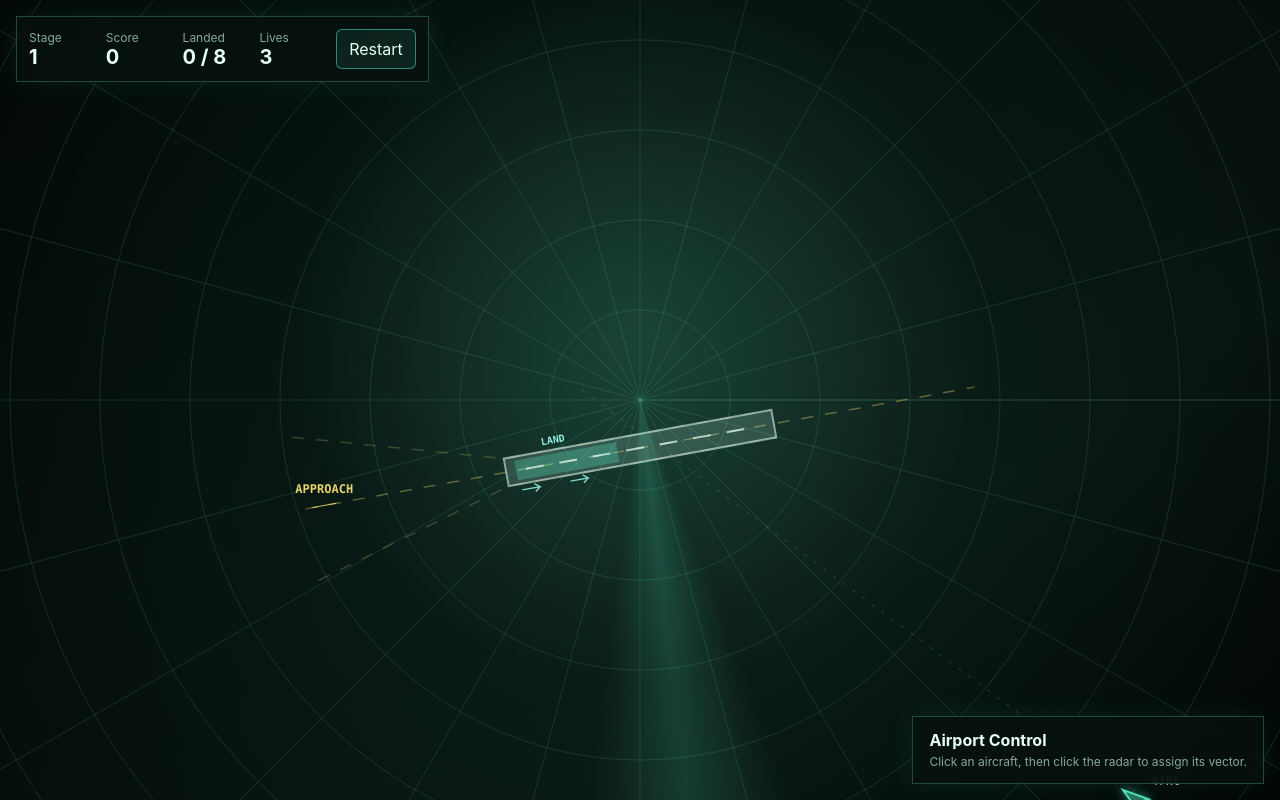
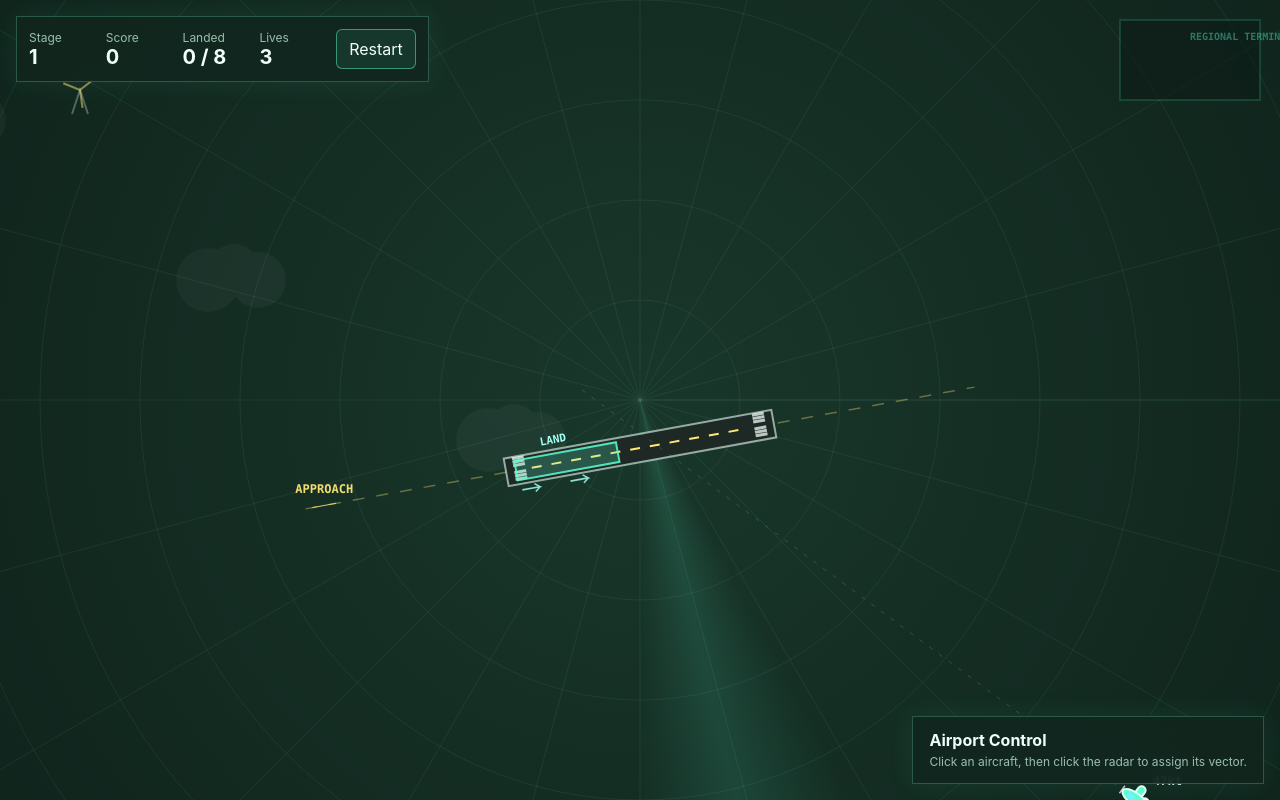
Before and after one commit to ethanpark0726/airport_control, a plain HTML site: page index.html in a window 1280 px wide. Drawn offline with Linux system fonts and the light colour scheme; animation ran at ten frames a second.

Commit message:
feat: implement Phase 2 Cozy Visual Refresh and add Shields.io badges banner

```diff
--- a/game.js
+++ b/game.js
@@ -419,7 +419,7 @@ function loseLife() {
 
 function draw() {
   ctx.clearRect(0, 0, state.width, state.height);
-  drawRadar();
+  drawCozyEnvironment();
   drawRunway();
   for (const ping of state.pings) drawPing(ping);
   for (const plane of state.planes) drawPlane(plane);
@@ -427,16 +427,25 @@ function draw() {
   if (state.gameOver) drawGameOver();
 }
 
-function drawRadar() {
+function drawCozyEnvironment() {
   const cx = state.width / 2;
   const cy = state.height / 2;
   const radius = Math.hypot(state.width, state.height);
-  const sweep = (state.elapsed * 0.72) % TAU;
+  const sweep = (state.elapsed * 0.65) % TAU;
 
   ctx.save();
-  ctx.strokeStyle = "rgba(122,255,205,0.12)";
+
+  // Cozy Airfield Grass Gradient
+  const bgGrad = ctx.createRadialGradient(cx, cy, 50, cx, cy, radius * 0.65);
+  bgGrad.addColorStop(0, "#19362a");
+  bgGrad.addColorStop(1, "#0d1f18");
+  ctx.fillStyle = bgGrad;
+  ctx.fillRect(0, 0, state.width, state.height);
+
+  // Soft Radar Grid Lines
+  ctx.strokeStyle = "rgba(159, 255, 220, 0.07)";
   ctx.lineWidth = 1;
-  for (let r = 90; r < radius; r += 90) {
+  for (let r = 100; r < radius; r += 100) {
     ctx.beginPath();
     ctx.arc(cx, cy, r, 0, TAU);
     ctx.stroke();
@@ -448,20 +457,61 @@ function drawRadar() {
     ctx.stroke();
   }
 
-  const glow = ctx.createRadialGradient(cx, cy, 20, cx, cy, radius * 0.55);
-  glow.addColorStop(0, "rgba(88,255,209,0.08)");
-  glow.addColorStop(1, "rgba(88,255,209,0)");
-  ctx.fillStyle = glow;
-  ctx.fillRect(0, 0, state.width, state.height);
-
-  ctx.rotate(0);
-  const gradient = ctx.createConicGradient(sweep - 0.24, cx, cy);
+  // Radar Conic Sweep
+  const gradient = ctx.createConicGradient(sweep - 0.22, cx, cy);
   gradient.addColorStop(0, "rgba(88,255,209,0)");
-  gradient.addColorStop(0.04, "rgba(88,255,209,0.16)");
+  gradient.addColorStop(0.04, "rgba(88,255,209,0.12)");
   gradient.addColorStop(0.08, "rgba(88,255,209,0)");
   gradient.addColorStop(1, "rgba(88,255,209,0)");
   ctx.fillStyle = gradient;
   ctx.fillRect(0, 0, state.width, state.height);
+
+  // Terminal Building & Apron Tarmac (Top Right)
+  ctx.fillStyle = "rgba(12, 28, 22, 0.6)";
+  ctx.fillRect(state.width - 160, 20, 140, 80);
+  ctx.strokeStyle = "rgba(88, 255, 209, 0.2)";
+  ctx.lineWidth = 1.5;
+  ctx.strokeRect(state.width - 160, 20, 140, 80);
+  ctx.fillStyle = "rgba(88, 255, 209, 0.4)";
+  ctx.font = "600 10px ui-monospace, SFMono-Regular, Consolas, monospace";
+  ctx.fillText("REGIONAL TERMINAL", state.width - 90, 40);
+
+  // Animated Windmill (Top Left)
+  const wx = 80;
+  const wy = 90;
+  ctx.strokeStyle = "rgba(231,255,246,0.3)";
+  ctx.lineWidth = 2;
+  ctx.beginPath();
+  ctx.moveTo(wx - 8, wy + 24);
+  ctx.lineTo(wx, wy);
+  ctx.lineTo(wx + 8, wy + 24);
+  ctx.stroke();
+  ctx.save();
+  ctx.translate(wx, wy);
+  ctx.rotate(state.elapsed * 1.5);
+  ctx.strokeStyle = "rgba(255,231,118,0.5)";
+  ctx.lineWidth = 2;
+  for (let i = 0; i < 3; i += 1) {
+    ctx.rotate(TAU / 3);
+    ctx.beginPath();
+    ctx.moveTo(0, 0);
+    ctx.lineTo(0, -18);
+    ctx.stroke();
+  }
+  ctx.restore();
+
+  // Drifting Soft Clouds
+  ctx.fillStyle = "rgba(255, 255, 255, 0.035)";
+  for (let i = 0; i < 3; i += 1) {
+    const cloudX = ((state.elapsed * 14 + i * 280) % (state.width + 200)) - 100;
+    const cloudY = 120 + i * 160;
+    ctx.beginPath();
+    ctx.arc(cloudX, cloudY, 32, 0, TAU);
+    ctx.arc(cloudX + 26, cloudY - 10, 26, 0, TAU);
+    ctx.arc(cloudX + 50, cloudY, 28, 0, TAU);
+    ctx.fill();
+  }
+
   ctx.restore();
 }
 
@@ -471,56 +521,70 @@ function drawRunway() {
   ctx.save();
   ctx.translate(r.x, r.y);
   ctx.rotate(r.angle);
-  ctx.strokeStyle = "rgba(255,231,118,0.34)";
+
+  // Approach Centerline Guide
+  ctx.strokeStyle = "rgba(255,231,118,0.35)";
   ctx.lineWidth = 1.5;
   ctx.setLineDash([12, 12]);
   ctx.beginPath();
   ctx.moveTo(-r.length * 1.25, 0);
   ctx.lineTo(r.length * 1.25, 0);
   ctx.stroke();
+  ctx.setLineDash([]);
 
-  ctx.strokeStyle = "rgba(255,231,118,0.2)";
+  // Asphalt Runway Main Strip
+  ctx.fillStyle = "#1e2824";
+  ctx.strokeStyle = "rgba(231,255,246,0.6)";
+  ctx.lineWidth = 2;
+  ctx.fillRect(-r.length / 2, -r.width / 2, r.length, r.width);
+  ctx.strokeRect(-r.length / 2, -r.width / 2, r.length, r.width);
+
+  // Concrete Threshold Piano Keys
+  ctx.fillStyle = "rgba(240, 255, 249, 0.75)";
+  const stripeWidth = 3;
+  const stripeHeight = r.width * 0.7;
+  for (let i = -3; i <= 3; i += 1) {
+    if (i === 0) continue;
+    ctx.fillRect(-r.length / 2 + 8, i * 3.5 - stripeHeight / 6, 12, stripeWidth);
+    ctx.fillRect(r.length / 2 - 20, i * 3.5 - stripeHeight / 6, 12, stripeWidth);
+  }
+
+  // Yellow Centerline Dashes
+  ctx.strokeStyle = "#ffe776";
+  ctx.lineWidth = 2;
+  ctx.setLineDash([10, 10]);
   ctx.beginPath();
-  ctx.moveTo(-r.length * 1.25, -r.width * 2.6);
-  ctx.lineTo(-r.length / 2, -r.width / 2);
-  ctx.lineTo(r.length / 2, -r.width / 2);
-  ctx.moveTo(-r.length * 1.25, r.width * 2.6);
-  ctx.lineTo(-r.length / 2, r.width / 2);
-  ctx.lineTo(r.length / 2, r.width / 2);
+  ctx.moveTo(-r.length / 2 + 26, 0);
+  ctx.lineTo(r.length / 2 - 26, 0);
   ctx.stroke();
   ctx.setLineDash([]);
 
-  ctx.fillStyle = "rgba(210,255,241,0.16)";
-  ctx.strokeStyle = "rgba(231,255,246,0.55)";
+  // Green Landing Touchdown Zone Box
+  ctx.fillStyle = "rgba(88,255,209,0.22)";
+  ctx.strokeStyle = "rgba(88,255,209,0.85)";
   ctx.lineWidth = 2;
-  ctx.fillRect(-r.length / 2, -r.width / 2, r.length, r.width);
-  ctx.fillStyle = "rgba(88,255,209,0.24)";
   ctx.fillRect(-r.length / 2 + 10, -r.width / 2 + 4, r.length * 0.38, r.width - 8);
-  ctx.strokeRect(-r.length / 2, -r.width / 2, r.length, r.width);
-  ctx.setLineDash([18, 16]);
-  ctx.beginPath();
-  ctx.moveTo(-r.length / 2 + 20, 0);
-  ctx.lineTo(r.length / 2 - 20, 0);
-  ctx.strokeStyle = "rgba(231,255,246,0.7)";
-  ctx.stroke();
-  ctx.setLineDash([]);
-  ctx.fillStyle = "rgba(159,255,240,0.9)";
-  ctx.font = "700 10px ui-monospace, SFMono-Regular, Consolas, monospace";
+  ctx.strokeRect(-r.length / 2 + 10, -r.width / 2 + 4, r.length * 0.38, r.width - 8);
+
+  // Text & Arrow Guidance
+  ctx.fillStyle = "#9ffff0";
+  ctx.font = "700 11px ui-monospace, SFMono-Regular, Consolas, monospace";
   ctx.textAlign = "center";
   ctx.fillText("LAND", -r.length * 0.31, -r.width * 0.72);
   drawRunwayArrow(-r.length * 0.42, r.width * 0.72, 18);
   drawRunwayArrow(-r.length * 0.24, r.width * 0.72, 18);
   ctx.restore();
 
+  // Approach Marker Text
   ctx.save();
-  ctx.fillStyle = "rgba(255,231,118,0.9)";
+  ctx.fillStyle = "rgba(255,231,118,0.95)";
   ctx.font = "700 12px ui-monospace, SFMono-Regular, Consolas, monospace";
   ctx.textAlign = "center";
   ctx.fillText("APPROACH", points.approach.x, points.approach.y - 12);
   ctx.beginPath();
   ctx.moveTo(points.approach.x - Math.cos(r.angle) * 12, points.approach.y - Math.sin(r.angle) * 12);
   ctx.lineTo(points.approach.x + Math.cos(r.angle) * 12, points.approach.y + Math.sin(r.angle) * 12);
-  ctx.strokeStyle = "rgba(255,231,118,0.82)";
+  ctx.strokeStyle = "rgba(255,231,118,0.85)";
   ctx.stroke();
   ctx.restore();
 }
@@ -528,8 +592,8 @@ function drawRunway() {
 function drawRunwayArrow(x, y, size) {
   ctx.save();
   ctx.translate(x, y);
-  ctx.strokeStyle = "rgba(159,255,240,0.82)";
-  ctx.lineWidth = 1.4;
+  ctx.strokeStyle = "rgba(159,255,240,0.85)";
+  ctx.lineWidth = 1.6;
   ctx.beginPath();
   ctx.moveTo(-size / 2, 0);
   ctx.lineTo(size / 2, 0);
@@ -543,7 +607,7 @@ function drawRunwayArrow(x, y, size) {
 function drawPing(ping) {
   ctx.save();
   ctx.globalAlpha = 1 - ping.age / 0.8;
-  ctx.strokeStyle = "rgba(88,255,209,0.8)";
+  ctx.strokeStyle = "rgba(88,255,209,0.85)";
   ctx.lineWidth = 2;
   ctx.beginPath();
   ctx.arc(ping.x, ping.y, 8 + ping.age * 42, 0, TAU);
@@ -554,31 +618,85 @@ function drawPing(ping) {
 function drawPlane(plane) {
   const selected = plane === state.selected;
   ctx.save();
+
+  // Drop Shadow for Depth
+  ctx.save();
+  ctx.translate(plane.x + 5, plane.y + 7);
+  ctx.rotate(plane.angle);
+  ctx.fillStyle = "rgba(0, 0, 0, 0.28)";
+  ctx.beginPath();
+  ctx.ellipse(0, 0, 14, 5, 0, 0, TAU);
+  ctx.fill();
+  ctx.restore();
+
+  // Selected Halo Ring
+  if (selected) {
+    ctx.save();
+    ctx.translate(plane.x, plane.y);
+    ctx.strokeStyle = "#ffe776";
+    ctx.lineWidth = 2;
+    ctx.shadowBlur = 16;
+    ctx.shadowColor = "#ffe776";
+    ctx.beginPath();
+    ctx.arc(0, 0, 22, 0, TAU);
+    ctx.stroke();
+    ctx.restore();
+  }
+
+  // Draw Cute Airplane Body
+  ctx.save();
   ctx.translate(plane.x, plane.y);
   ctx.rotate(plane.angle);
 
-  ctx.strokeStyle = selected ? "rgba(255,231,118,1)" : plane.safe ? "rgba(88,255,209,0.82)" : "rgba(255,94,115,0.95)";
-  ctx.fillStyle = selected ? "rgba(255,231,118,0.34)" : plane.safe ? "rgba(88,255,209,0.2)" : "rgba(255,94,115,0.24)";
+  const bodyColor = selected ? "#ffe776" : plane.safe ? "#58ffd1" : "#ff5e73";
+  const strokeColor = selected ? "#ffffff" : plane.safe ? "#e7fff6" : "#ffd0d6";
+
+  ctx.fillStyle = bodyColor;
+  ctx.strokeStyle = strokeColor;
   ctx.lineWidth = 2;
-  ctx.shadowBlur = selected || !plane.safe ? 18 : 10;
-  ctx.shadowColor = ctx.strokeStyle;
 
+  // Main Rounded Wings
   ctx.beginPath();
-  ctx.moveTo(15, 0);
-  ctx.lineTo(-11, -8);
-  ctx.lineTo(-5, 0);
-  ctx.lineTo(-11, 8);
-  ctx.closePath();
+  ctx.roundRect(-4, -15, 8, 30, 4);
   ctx.fill();
   ctx.stroke();
 
+  // Tail Stabilizer
+  ctx.beginPath();
+  ctx.roundRect(-12, -7, 5, 14, 2);
+  ctx.fill();
+  ctx.stroke();
+
+  // Fuselage (Capsule Shape)
+  ctx.beginPath();
+  ctx.ellipse(0, 0, 15, 6, 0, 0, TAU);
+  ctx.fill();
+  ctx.stroke();
+
+  // Cockpit Glass Sheen
+  ctx.fillStyle = "#74f0ff";
+  ctx.beginPath();
+  ctx.ellipse(5, 0, 4, 3, 0, 0, TAU);
+  ctx.fill();
+
+  // Animated Spinning Propeller Nose
+  ctx.strokeStyle = "rgba(255, 255, 255, 0.75)";
+  ctx.lineWidth = 1.5;
+  const propAnim = Math.sin(state.elapsed * 35) * 6;
+  ctx.beginPath();
+  ctx.moveTo(16, -propAnim);
+  ctx.lineTo(16, propAnim);
+  ctx.stroke();
+
   ctx.restore();
+
+  // Flight Route & Hint
   ctx.save();
   if (selected && plane.route.length) drawLandingRoute(plane);
   else drawTargetLine(plane, selected);
-  ctx.fillStyle = plane.safe ? "rgba(231,255,246,0.74)" : "rgba(255,130,145,0.9)";
-  ctx.font = "12px ui-monospace, SFMono-Regular, Consolas, monospace";
-  ctx.fillText(`${Math.round(plane.speed)}kt`, plane.x + 16, plane.y - 14);
+  ctx.fillStyle = plane.safe ? "rgba(231,255,246,0.85)" : "rgba(255,130,145,0.95)";
+  ctx.font = "700 12px ui-monospace, SFMono-Regular, Consolas, monospace";
+  ctx.fillText(`${Math.round(plane.speed)}kt`, plane.x + 18, plane.y - 14);
   if (selected) drawLandingHint(plane);
   ctx.restore();
 }
--- a/style.css
+++ b/style.css
@@ -1,11 +1,12 @@
 :root {
   color-scheme: dark;
-  --bg: #07100d;
-  --panel: rgba(8, 18, 16, 0.82);
-  --line: rgba(122, 255, 205, 0.28);
-  --text: #e7fff6;
-  --muted: #86a99b;
+  --bg: #132a21;
+  --panel: rgba(18, 38, 30, 0.88);
+  --line: rgba(159, 255, 220, 0.35);
+  --text: #f0fff9;
+  --muted: #9abfb1;
   --accent: #58ffd1;
+  --gold: #ffe776;
   --danger: #ff5e73;
 }
 
@@ -22,8 +23,8 @@ body {
   margin: 0;
   overflow: hidden;
   background:
-    radial-gradient(circle at 50% 42%, rgba(53, 131, 106, 0.34), transparent 44%),
-    linear-gradient(145deg, #020706, var(--bg) 70%, #010403);
+    radial-gradient(circle at 50% 50%, rgba(42, 94, 73, 0.45), transparent 60%),
+    linear-gradient(145deg, #0d1e18, var(--bg) 65%, #081410);
   color: var(--text);
   font-family: Inter, ui-sans-serif, system-ui, -apple-system, BlinkMacSystemFont, "Segoe UI", sans-serif;
 }
```
Also changed, not shown: 2 other files.
